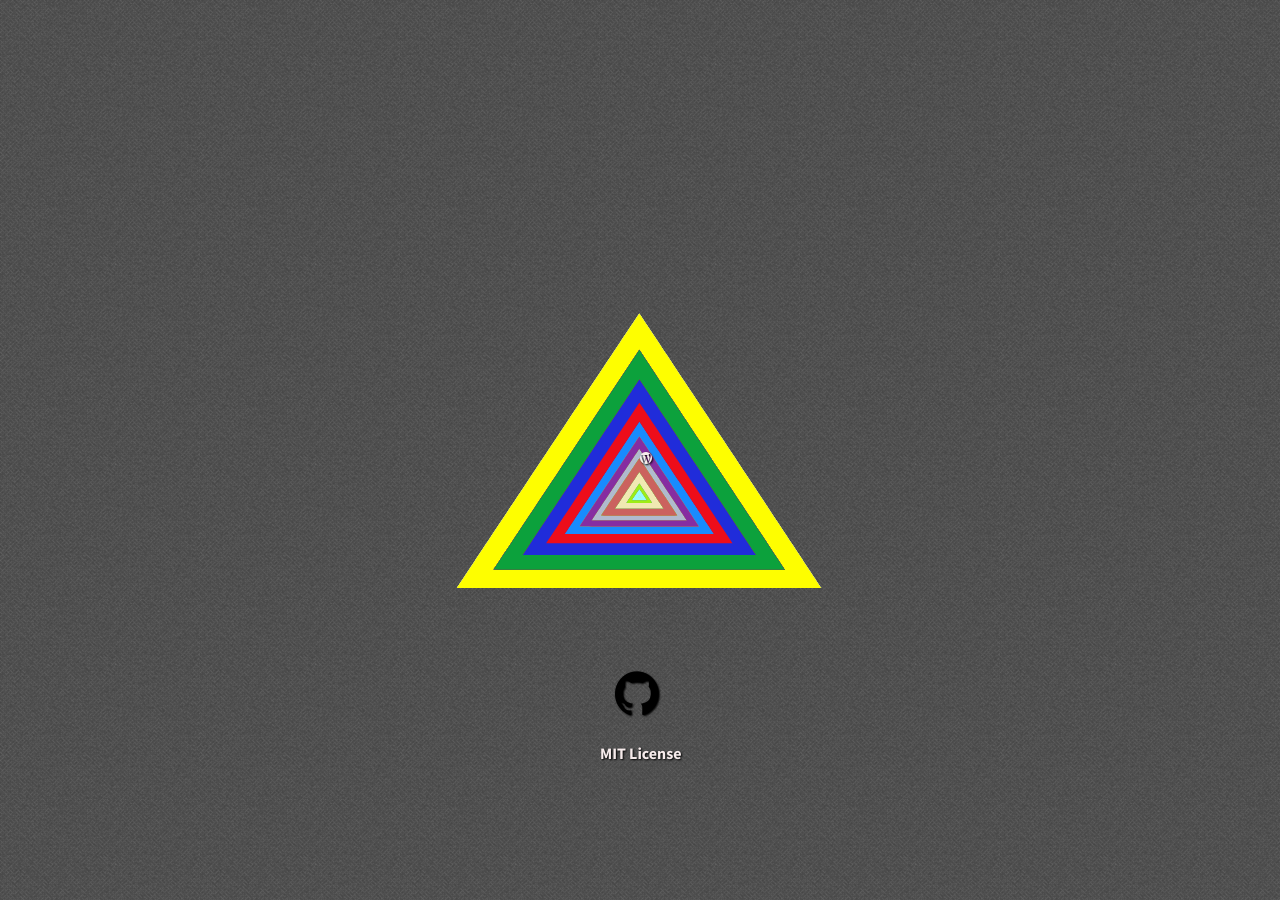
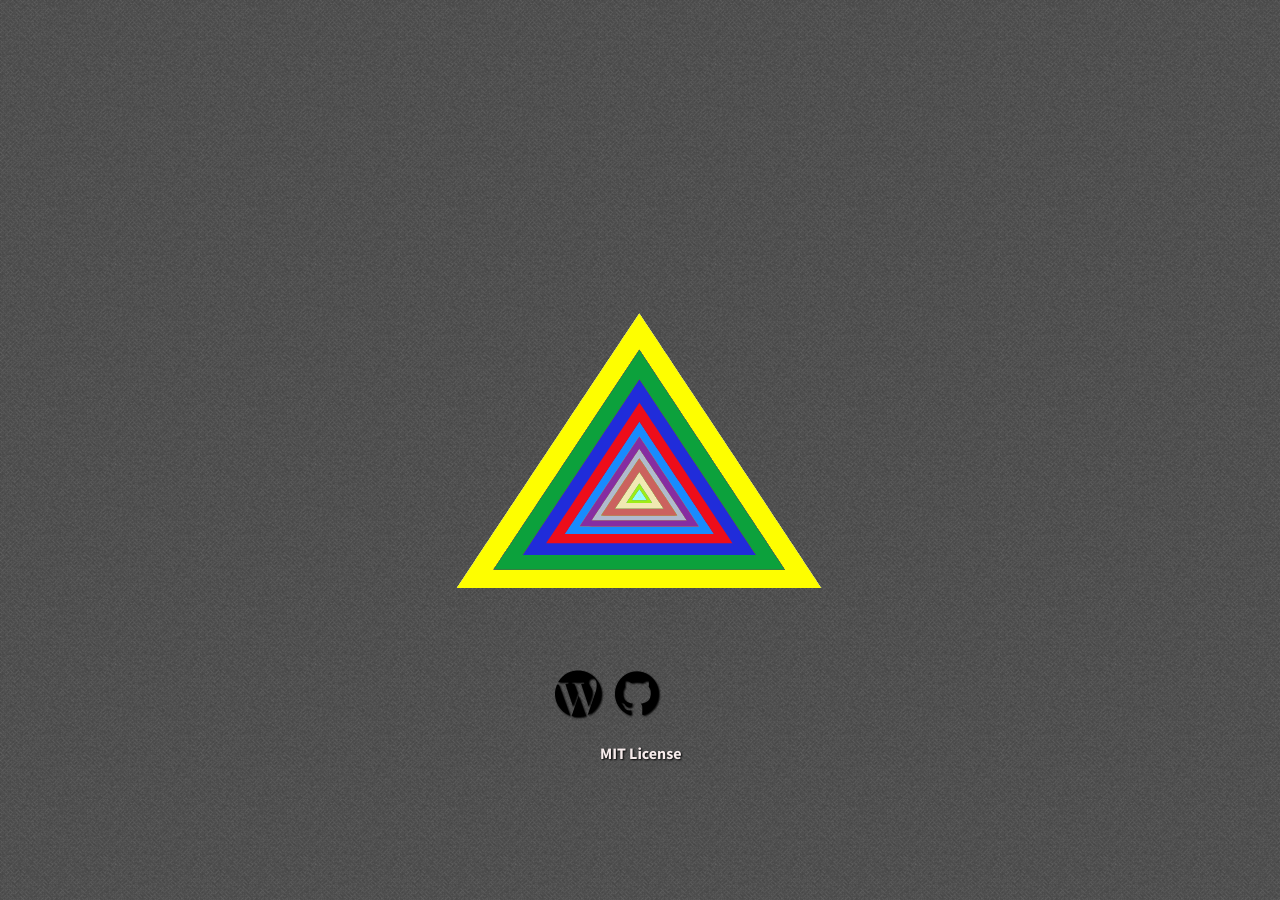
Before and after one commit to le717/le717.github.io, a Jekyll site: the page built from index.html, in a window 1280 px wide. Built offline with Jekyll 4.4.1, drawn with Linux system fonts in a browser that asks for light colours; nearby versions of some CDN libraries; some web fonts are replaced; Markdown is read by kramdown in place of the engine named in the settings.

Commit message:
Size and position WP button

```diff
--- a/css/style.css
+++ b/css/style.css
@@ -121,6 +121,15 @@ li { font-weight: bold; }
   top: 77%;
 }
 
+/* WordPress social button */
+#wp-button {
+  font-size: 62px;
+  color: black;
+  margin-top: -30px;
+  margin-left: -85px;
+  top: 77%;
+}
+
 /* MIT License */
 #mit-license {
   margin-left: -40px;
```
